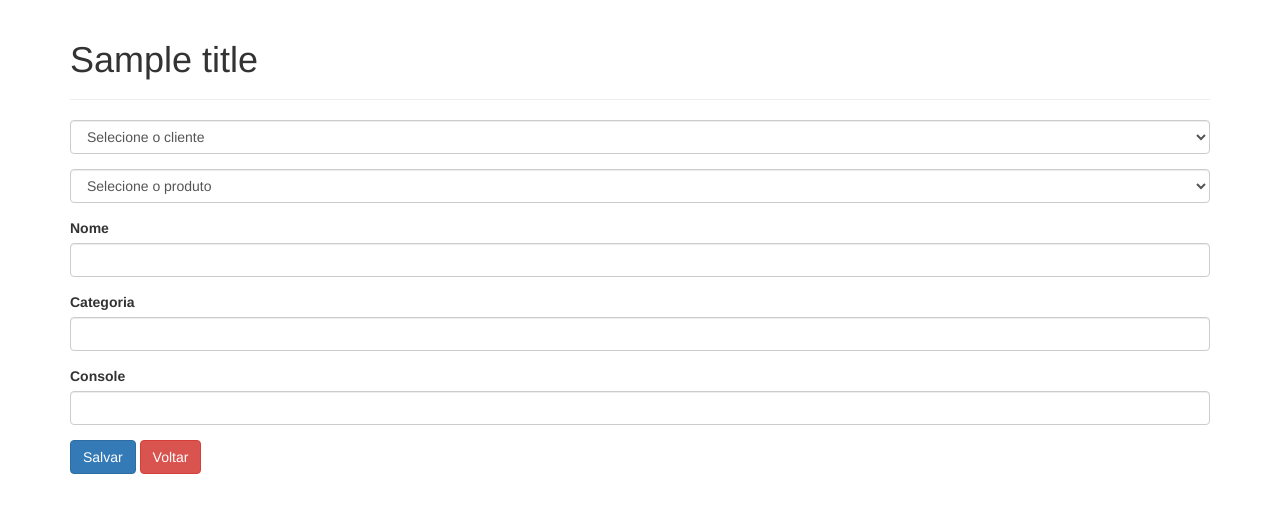
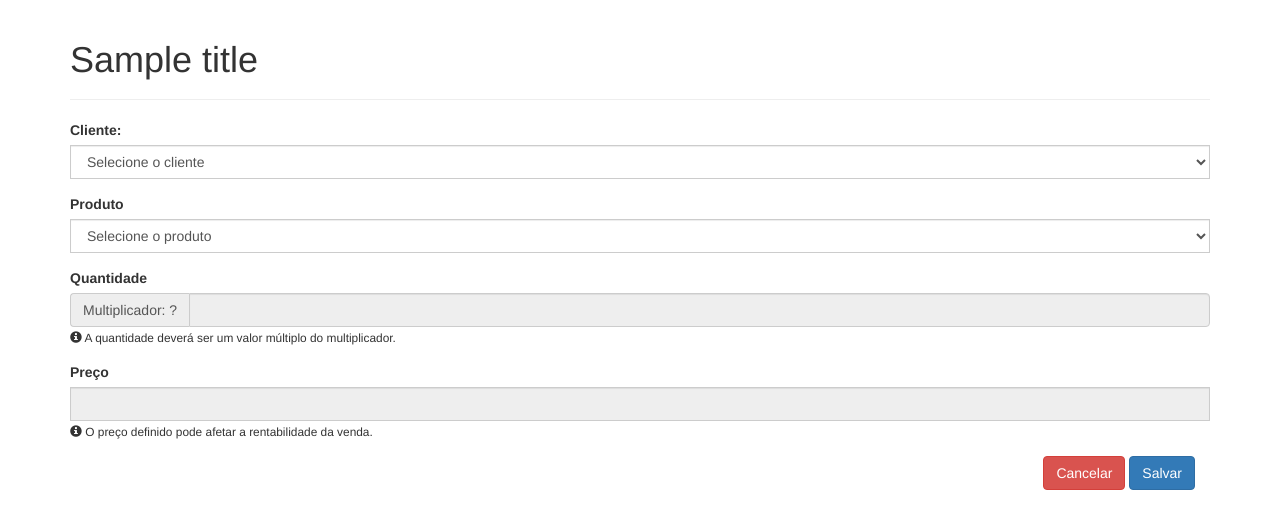
Before and after one commit to Lucasgms/sell-orders-app, a Flask app: template templates/new.html in a window 1280 px wide. Shown: the top 529 px of the page. Run offline with Flask 2, Linux system fonts and the light colour scheme; tables that the repository leaves empty hold one stand-in row (values such as "Sample post"); the template is opened without the code that fills it: values that come from a table or form of the project are taken from there, most other values are stand-ins (such as "Sample title", 1, 10 or a date in 2020); some libraries are stand-ins or nearby versions.

Commit message:
[WIP] Create sell order.
Create html for list orders.
Create html for new order form.
Create js to handle with user interactions.
Create jsonify methods to return user and products.

```diff
--- a/app.py
+++ b/app.py
@@ -1,6 +1,6 @@
 # -*- coding: utf-8 -*-
 import os
-from flask import Flask, render_template, jsonify
+from flask import Flask, render_template, request, flash, redirect, url_for
 from flask_sqlalchemy import SQLAlchemy
 from flask_migrate import Migrate
 
@@ -29,15 +29,34 @@ def new_order():
     return render_template('new.html', title="Nova ordem de compra", clients=users, products=products)
 
 
-@app.route('/create')
+@app.route('/create', methods=['POST'])
 def create_order():
-    pass
+    client = User.query.filter_by(id=request.form['client']).first()
+    product = Product.query.filter_by(id=request.form['product']).first()
+    amount = int(request.form['amount'])
+    price = float(request.form['price'])
+    order = SellOrder(client, product, amount, price)
+    client.purchases.append(order)
+    product.sell_orders.append(order)
+    db.session.add(client)
+    db.session.add(product)
+    db.session.add(order)
+    db.session.commit()
+
+    flash('Ordem de venda cadastrada com sucesso!')
+    return redirect(url_for('index'))
 
 
 @app.route('/product/<id>', methods=['GET'])
 def get_product(id):
     product = Product.query.filter_by(id=id).first()
-    return jsonify(product.serialize)
+    return product.serialize()
+
+
+@app.route('/user/<id>', methods=['GET'])
+def get_user(id):
+    user = User.query.filter_by(id=id).first()
+    return user.serialize()
 
 
 if __name__ == '__main__':
--- a/models/sell_order.py
+++ b/models/sell_order.py
@@ -11,7 +11,7 @@ class SellOrder(db.Model):
     profitability = db.Column(db.String(50))
 
     def __init__(self, client, product, product_amount, price, id=None):
-        self.id = id
+        # self.id = id
         self.client = client
         self.product = product
         self.product_amount = product_amount
--- a/static/app.js
+++ b/static/app.js
@@ -1,14 +1,49 @@
-(function($){
+(function ($) {
     "use strict";
 
-    $("select[name='product']").on("change", function() {
+    $("select[name='product']").on("change", function () {
         let productId = $(this).val();
         $.ajax({
             method: 'get',
             url: '/product/' + productId,
-            success: function(data) {
-                console.log(data)
+            success: function (data) {
+                setItemAmount(data.multiplier);
+                setItemPriceSugestion(data.unit_price)
             }
         })
     });
+
+    $("input[name='amount']").on("focusout", function() {
+        const amount = $(this).val();
+        const multiplier = $(this).data('multiplier');
+        const module = amount % multiplier;
+
+        if(module != 0) {
+            $(this).val(amount - module);
+        }
+    });
+
+    function setItemAmount(multiplier) {
+        const $amountInput = $("#amount");
+        const $amountAddon = $("#amount-addon");
+        const amountValue = $amountInput.val() || null;
+        if (amountValue) {
+            if (amountValue < multiplier || (amountValue % multiplier != 0)) {
+                $amountInput.val(multiplier);
+            }
+        }
+        $amountAddon.html("Multiplicador: " + multiplier);
+        $amountInput.attr({"min": multiplier, "disabled": false, "data-multiplier": multiplier});
+    }
+
+    function setItemPriceSugestion(price) {
+        const $priceInput = $("#price");
+        const priceValue = $priceInput.val() || null;
+        if(!priceValue) {
+            $priceInput.val(price);
+            $priceInput.attr("disabled", false);
+        }
+    }
+
+
 })(jQuery)
--- a/templates/new.html
+++ b/templates/new.html
@@ -1,38 +1,50 @@
 {% extends "template.html" %}
 {% block content %}
-    <form action="{{ url_for('create_order') }}" method="post">
-        <fieldset>
-            <div class="form-group">
-                <select name="client" id="client" class="form-control">
+    <form action="{{ url_for('create_order') }}" method="post" class="form">
+        <fieldset class="form-group">
+            <label for="client">Cliente:</label>
+            <div class="input-group col-md-12">
+                <select name="client" id="client" class="form-control" required>
                     <option value="" selected disabled>Selecione o cliente</option>
                     {% for client in clients %}
                         <option value="{{ client.id }}">{{ client.name }}</option>
                     {% endfor %}
                 </select>
             </div>
-            <div class="form-group">
-                 <select name="product" id="product" class="form-control">
-                     <option value="" selected disabled>Selecione o produto</option>
+        </fieldset>
+        <fieldset class="form-group">
+            <label for="product">Produto</label>
+            <div class="input-group col-md-12">
+                <select name="product" id="product" class="form-control" required>
+                    <option value="" selected disabled>Selecione o produto</option>
                     {% for product in products %}
                         <option value="{{ product.id }}">{{ product.name }}</option>
                     {% endfor %}
                 </select>
             </div>
-            <div class="form-group">
-                <label for="nome">Nome</label>
-                <input type="text" id="nome" name="nome" class="form-control">
+        </fieldset>
+        <fieldset class="form-group">
+            <label for="amount">Quantidade</label>
+            <div class="input-group col-md-12">
+                <span class="input-group-addon" id="amount-addon">Multiplicador: ?</span>
+                <input type="number" id="amount" name="amount" min="1" class="form-control"
+                       aria-describedby="amount-addon" data-multiplier="1" required disabled>
             </div>
-            <div class="form-group">
-                <label for="categoria">Categoria</label>
-                <input type="text" id="categoria" name="categoria" class="form-control">
+            <small><i class="glyphicon glyphicon-info-sign"></i> A quantidade deverá ser um valor múltiplo do
+                multiplicador.
+            </small>
+        </fieldset>
+        <fieldset class="form-group">
+            <label for="price">Preço</label>
+            <div class="input-group col-md-12">
+                <input type="text" id="price" name="price" min="0" class="form-control" required disabled>
             </div>
-            <div class="form-group">
-                <label for="console">Console</label>
-                <input type="text" id="console" name="console" class="form-control">
-            </div>
+            <small><i class="glyphicon glyphicon-info-sign"></i> O preço definido pode afetar a rentabilidade da venda.
+            </small>
+        </fieldset>
+        <fieldset class="col-md-12 text-right">
+            <a class="btn btn-danger" href="{{ url_for('index') }}">Cancelar</a>
             <button type="submit" class="btn btn-primary btn-salvar">Salvar</button>
-            <a class="btn btn-danger" href="{{ url_for('index') }}">Voltar</a>
-
         </fieldset>
     </form>
 {% endblock %}
```
Also changed, not shown: models/product.py (+14 -3 lines), models/user.py (+11 -2 lines).
